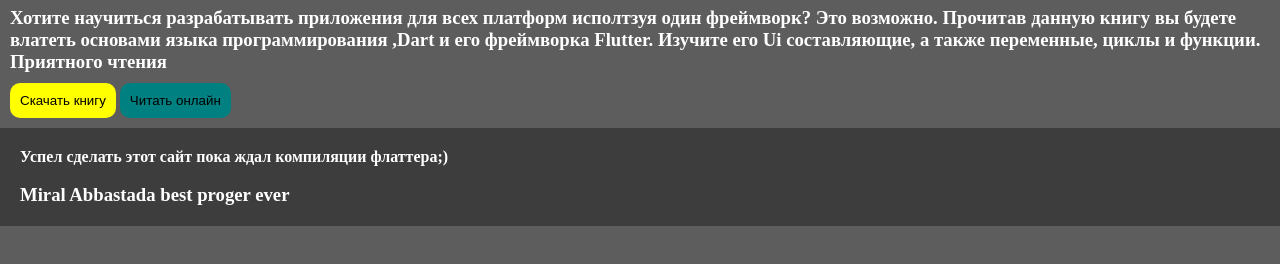
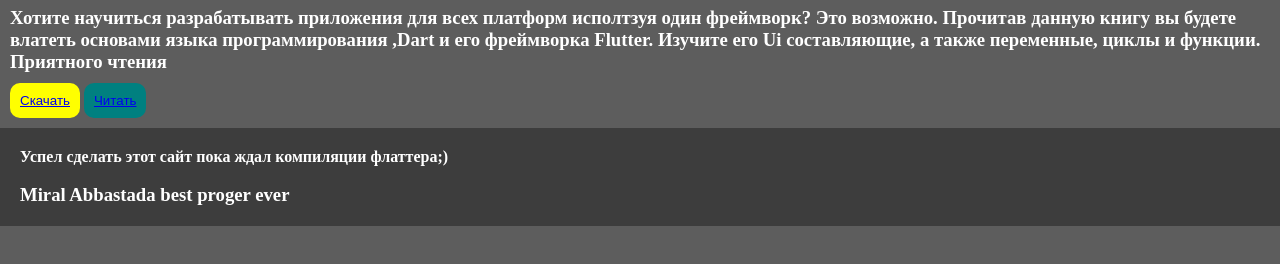
Before and after one commit to Indus-01/Flutter-Book, a plain HTML site: page index.html in a window 1280 px wide. Shown: the part 320-584 px from the top of the page. Drawn offline with Linux system fonts and the light colour scheme.

Commit message:
Update index.html

```diff
--- a/index.html
+++ b/index.html
@@ -25,8 +25,8 @@
     </div>
     <div class="comrade">
         <h3>Хотите научиться разрабатывать приложения для всех платформ исполтзуя один фреймворк? Это возможно. Прочитав данную книгу вы будете влатеть основами языка программирования ,Dart и его фреймворка Flutter. Изучите его Ui составляющие, а также переменные, циклы и функции. Приятного чтения</h3>
-        <button class="download">Скачать книгу</button>
-        <button class="read">Читать онлайн</button>
+        <button class="download"><a href="https://drive.google.com/file/d/1-N-qTq3jEZxVujR9ru3dpJTZbNJvi_PA/view?usp=drivesdk">Скачать</a></button>
+        <button class="read"><a href="https://drive.google.com/file/d/1-N-qTq3jEZxVujR9ru3dpJTZbNJvi_PA/view?usp=drivesdk">Читать</a></button>
       </div>
       <footer class="footer-dark column">
         <h4>Успел сделать этот сайт пока ждал компиляции флаттера;)</h4>
```
